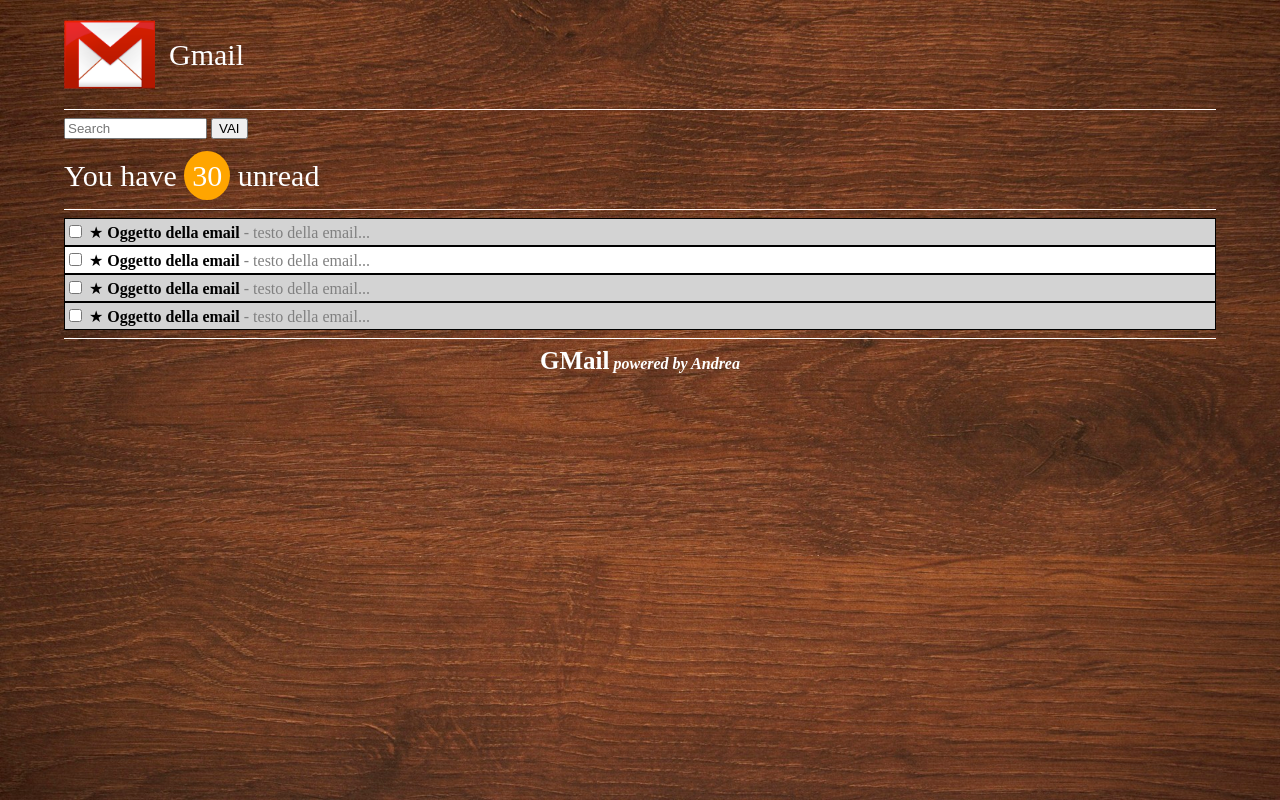
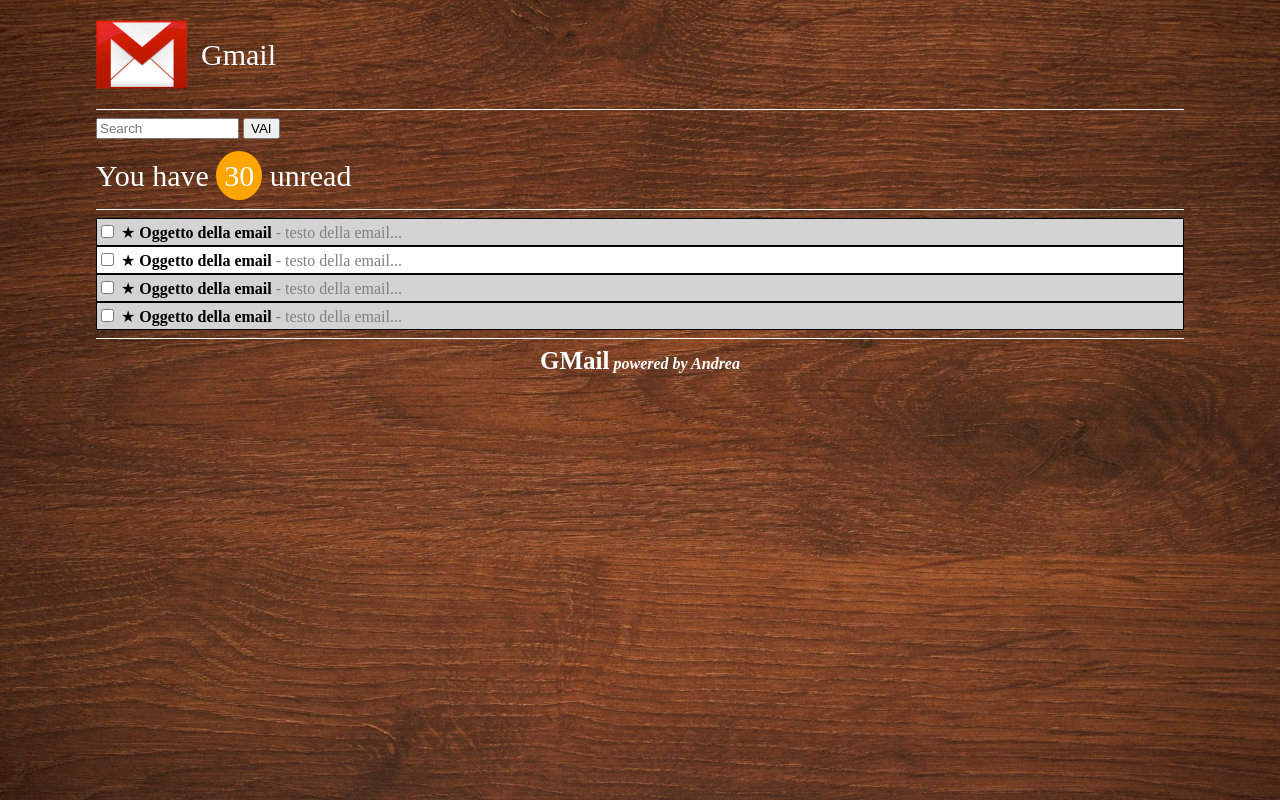
Before and after one commit to andreadicataldi/htmlcss-gmail, a plain HTML site: page index.html in a window 1280 px wide. Drawn offline with Linux system fonts and the light colour scheme.

Commit message:
Final 1.0
Pagina completata, pulito il codice e aggiunti i commenti

```diff
--- a/css/style.css
+++ b/css/style.css
@@ -1,80 +1,66 @@
 * {
   box-sizing: content-box;
 }
-
 body {
-  width: 90%;
+  width: 85%;
   margin: auto;
   background-image: url(../img/sfondo.jpg);
   background-size: cover;
 }
-
 header {
   margin-top: 20px;
   margin-bottom: 20px;
 }
-
 .logo_gmail {
   vertical-align: middle;
 }
-
 .titolo {
   font-size: 30px;
   color: white;
   vertical-align: middle;
   margin: 10px;
 }
-
 nav {
   border-top: 1px solid white;
   border-bottom: 1px solid white;
   padding-top: 8px;
   padding-bottom: 16px;
 }
-
 .search_box {
   width: 135px;
 }
-
 .unread {
   margin-top: 20px;
   font-size: 30px;
   color: white;
 }
-
 .counter {
   background-color: orange;
   border-radius: 50%;
   padding: 8px;
 }
-
 main {
   margin-top: 8px;
   margin-bottom: 8px;
 }
-
 .email_row_a {
   background-color: lightgrey;
   border: 1px solid black;
   padding-top: 3px;
   padding-bottom: 3px;
 }
-
 .email_row_b {
   background-color: white;
   border: 1px solid black;
   padding-top: 3px;
   padding-bottom: 3px;
 }
-
 .oggetto {
   font-weight: 900;
 }
-
 .testo {
   color: grey;
 }
-
 footer {
   border-top: 1px solid white;
   text-align: center;
@@ -82,11 +68,9 @@
   color: white;
   padding-top: 8px;
 }
-
 .copyright {
   font-size: 25px;
 }
-
 .credits {
   font-style: italic;
 }
```
Also changed, not shown: index.html (+8 -7 lines).
